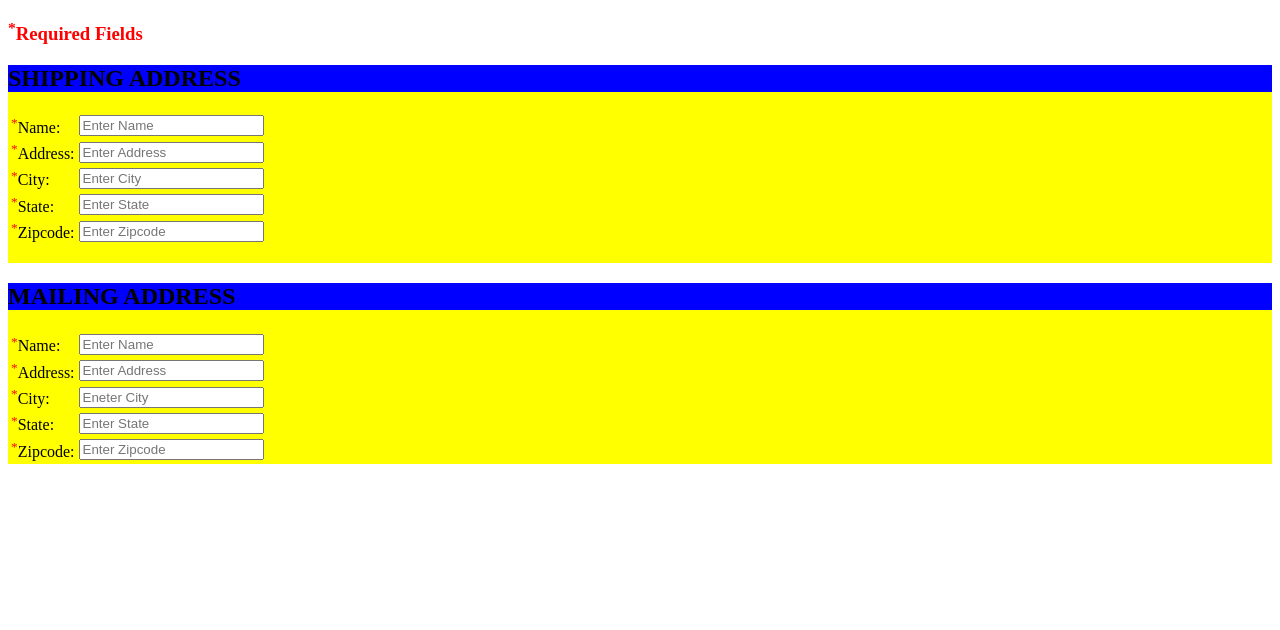
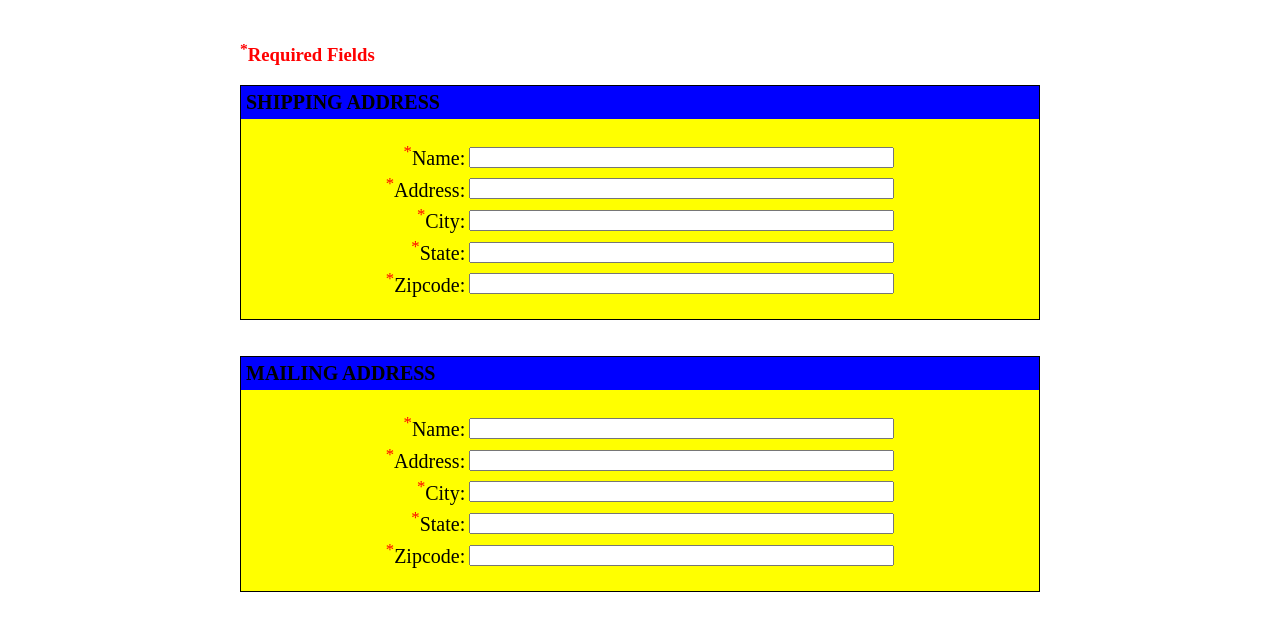
Before and after one commit to bujjibabu/webtraing, a plain HTML site: page sravani/Shippingaddress.html in a window 1280 px wide. Drawn offline with Linux system fonts and the light colour scheme.

Commit message:
updated with css

```diff
--- a/sravani/Shippingaddress.html
+++ b/sravani/Shippingaddress.html
@@ -2,69 +2,98 @@
 <html>
 <head>
 	<title>SHIPPING and MAILING ADDRESS</title>
+		<style type="text/css">
+			.colorred
+			{
+				color:red;
+			}
+			.backgrclr-blue
+			{
+				background-color:blue;
+				padding: 5px;
+				font-size: 20px;
+
+			}
+			.backgrclr-ylw
+			{
+				background-color:yellow;
+				border:1px solid #000;
+
+			}
+			.mytable
+			{
+				font-size: 20px;
+				text-align: right;
+				margin-top: 20px;
+				margin-bottom: 20px;
+
+			}
+		</style>
 </head>
-<body>
-	<h3><font color="red"><sup>*</sup>Required Fields</font></h3>
-	<form style="background-color:yellow; "  >
-		<h2 style="background-color:blue;">SHIPPING ADDRESS</h2>
-		<table>
+<body style="margin:40px 240px">
+	<h3 class="colorred"><sup>*</sup>Required Fields</font></h3>
+		<div class="backgrclr-ylw">
+			<div class="backgrclr-blue"><b>SHIPPING ADDRESS</b></div>
+				<table class="mytable" align="center">
 				<tbody>
-			<tr>
-				<td><font color="red"><sup>*</sup></font>Name: </td>
-				<td><input type="text" Placeholder="Enter Name"></td>
+					<tr >
+						<td><sup class="colorred">*</sup>Name: </td>
+						<td><input type="text" size="50"></td>
 					</tr>
 					<tr>
-				<td><font color="red"><sup>*</sup></font>Address:</td>
-				<td><input type="text" Placeholder="Enter Address"></td>
+						<td><sup class="colorred">*</sup>Address:</td>
+						<td><input type="text"size="50"></td>
 					</tr>
 					<tr>
-				<td><font color="red"><sup>*</sup></font>City:</td>
-				<td><input type="text" Placeholder="Enter City"></td>
+						<td><sup class="colorred">*</sup>City:</td>
+						<td><input type="text" size="50"></td>
 					</tr>
 
 					<tr>
-				<td><font color="red"><sup>*</sup></font>State:</td>
-				<td><input type="text" Placeholder="Enter State"></td>
+						<td><sup class="colorred">*</sup>State:</td>
+						<td><input type="text"size="50"></td>
 					</tr>
 					<tr>
-				<td><font color="red"><sup>*</sup></font>Zipcode:</td>
-				<td><input type="text" Placeholder="Enter Zipcode"></td>
+						<td><sup class="colorred">*</sup>Zipcode:</td>
+						<td><input type="text" size="50"></td>
 					</tr>
 				</tbody>
 				</table>
-		<br>
-	</form>
-		<form style="background-color:yellow;">
-		<h2 style="background-color:blue;">MAILING ADDRESS</h2>
-		<table>
+			</div>
+		</div>
+		<br> <br>
+		<div class="backgrclr-ylw">
+			<div class="backgrclr-blue"><b>MAILING ADDRESS</b></div>
+				<table class="mytable" align="center">
 				<tbody>
 
 					<tr>
-					<td><font color="red"><sup>*</sup></font>Name:</td>
-					<td><input type="text" Placeholder="Enter Name"></td>
+						<td><sup class="colorred">*</sup>Name:</td>
+						<td><input type="text" size="50"></td>
 					</tr>
 
 					<tr>
-					<td><font color="red"><sup>*</sup></font>Address:</td>
-					<td><input type="text" Placeholder="Enter Address"></td>
+						<td><sup class="colorred">*</sup>Address:</td>
+						<td><input type="text" size="50" ></td>
 					</tr>
 
 					<tr>
-					<td><font color="red"><sup>*</sup></font>City:</td>
-					<td><input type="text" Placeholder="Eneter City"></td>
+						<td><sup class="colorred">*</sup>City:</td>
+						<td><input type="text" size="50"></td>
 					</tr>
 
 					<tr>
-					<td><font color="red"><sup>*</sup></font>State:</td>
-					<td><input type="text" Placeholder="Enter State"></td>
+						<td><sup class="colorred">*</sup>State:</td>
+						<td><input type="text" size="50"></td>
 					</tr>
 
 					<tr>
-					<td><font color="red"><sup>*</sup></font>Zipcode:</td>
-					<td><input type="text" Placeholder="Enter Zipcode"></td>
+						<td><sup class="colorred">*</sup>Zipcode:</td>
+						<td><input type="text" size="50"></td>
 					</tr>
 				</tbody>
 				</table>
-	</form>
+			</div>
+		</div>
 </body>
 </html>
```
Lines whose indentation alone changed are shown as unchanged.
